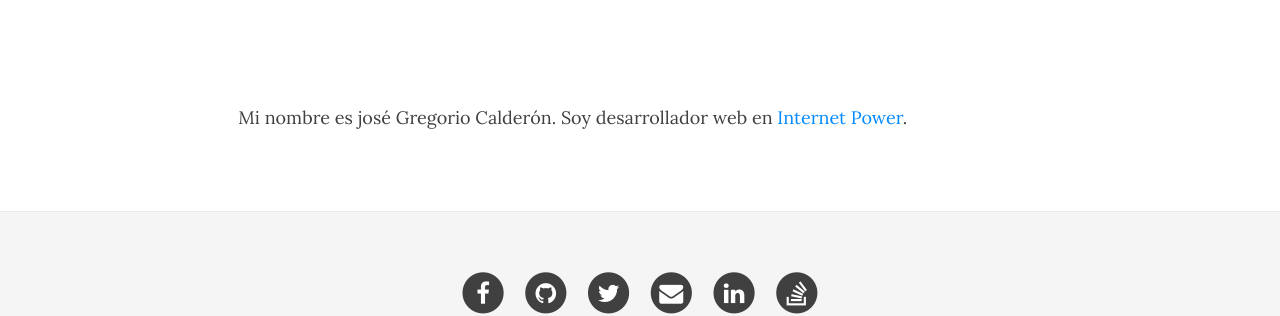
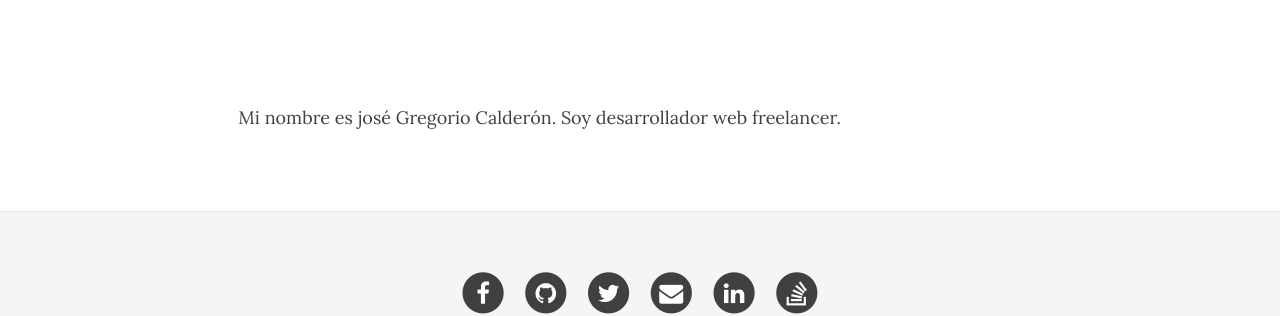
Before and after one commit to josegoyo/josegoyo.github.io, a Jekyll site: the page built from templates/aboutme.md, in a window 1280 px wide. Shown: the part 259-575 px from the top of the page. Built offline with Jekyll 4.4.1, drawn with Linux system fonts in a browser that asks for light colours; nearby versions of some CDN libraries; comment, search, counter and statistics services are not loaded.

Commit message:
Update aboutme.md
cambios menores.

```diff
--- a/templates/aboutme.md
+++ b/templates/aboutme.md
@@ -4,4 +4,4 @@ title: Acerca
 subtitle: conoceme un poco más...
 ---
 
-Mi nombre es josé Gregorio Calderón. Soy desarrollador web en [Internet Power](http://www.internetpowerhotel.com).
+Mi nombre es josé Gregorio Calderón. Soy desarrollador web freelancer.
```
